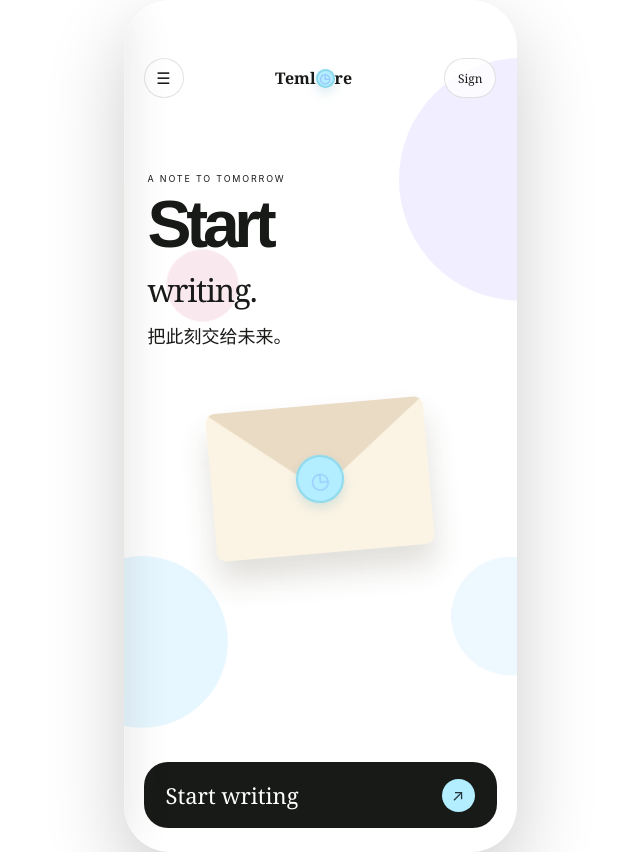
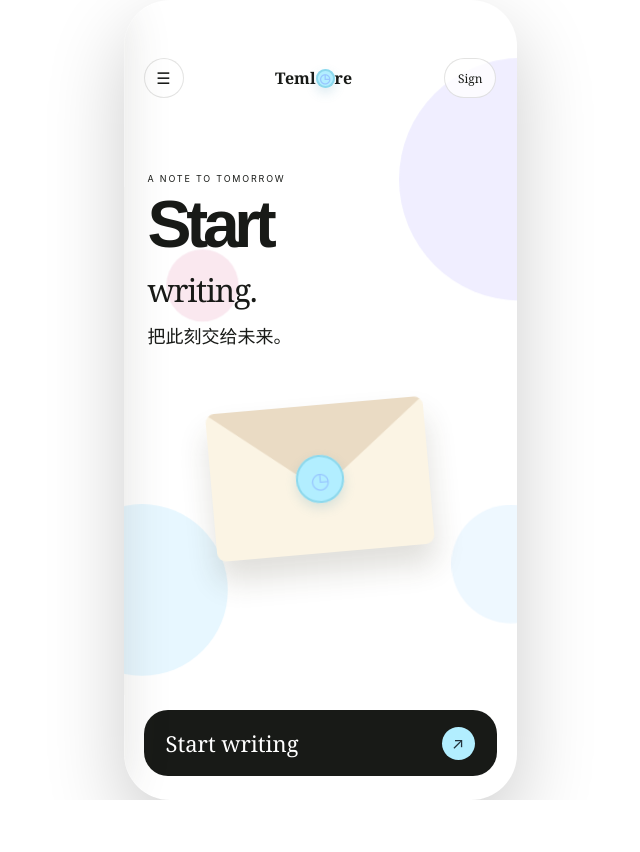
Before and after one commit to yuyj120938/temlore., a React (Vite) app: page / in a window 1280 px wide. Shown: the whole page, without its empty margins (320-960 px from the left). After the commit the page ends 800 px from the top, so only its background shows below. Built offline with nearby package versions, Linux system fonts and the light colour scheme.

Commit message:
fix: use full mobile viewport layout

```diff
--- a/src/styles/global.css
+++ b/src/styles/global.css
@@ -4,7 +4,7 @@ html, body, #root { min-height: 100%; margin: 0; }
 body { background: var(--page-bg); color: var(--ink); font-family: Inter, "PingFang SC", sans-serif; }
 button, input, textarea { font: inherit; }
 .app-placeholder { min-height: 100vh; display: grid; place-items: center; background: #fff; font-family: Georgia, serif; font-size: 2rem; }
-.mobile-frame { position: relative; width: min(100%, 393px); min-height: 852px; margin: 0 auto; overflow: hidden; border-radius: var(--page-radius); background: var(--page-bg); box-shadow: 0 30px 80px rgba(0,0,0,.2); }
+.mobile-frame { position: relative; width: 100%; max-width: 393px; min-height: 100svh; margin: 0 auto; overflow: hidden; border-radius: var(--page-radius); background: var(--page-bg); box-shadow: 0 30px 80px rgba(0,0,0,.2); }
 .mobile-island { display: none; }
 .mobile-status { position: absolute; z-index: 19; top: 16px; left: 22px; right: 22px; display: flex; justify-content: space-between; color: var(--ink); font-size: 11px; font-weight: 700; }
 .mobile-status .mobile-signals{display:none}
@@ -24,7 +24,7 @@ button, input, textarea { font: inherit; }
 .auth-screen, .sealing-screen, .sealing-animation, .memory-desk, .reader-screen { animation: screenEnter .62s cubic-bezier(.22,.7,.18,1) both; }
 @media (prefers-reduced-motion: reduce) { .auth-screen, .sealing-screen, .sealing-animation, .memory-desk, .reader-screen, .home-logo, .home-topbar > button, .home-copy, .home-envelope, .start-button { animation-duration: .01ms; animation-delay: 0s; } }
 .photo-placeholder{overflow:hidden}.photo-placeholder img{width:100%;height:100%;object-fit:cover;transition:transform .2s ease}.polaroid .photo-scale{display:block;width:100%;margin:7px 0 0;accent-color:#98c6ff}.custom-time{display:flex;align-items:center;justify-content:center;gap:8px;margin-top:20px;color:#777263;font-size:10px}.custom-time input{border:1px solid #d9d5ca;border-radius:10px;padding:8px;background:#fff;color:#4e4a3d}
-.editor-screen,.sealing-screen,.sealing-animation,.memory-desk,.reader-screen,.timeline-page{position:relative;width:min(100%,393px);min-height:852px;margin:0 auto;overflow:hidden;background:#fff}.timeline-page{padding-top:70px}.timeline-back{position:absolute;z-index:3;top:22px;left:20px;width:40px;height:40px;border:1px solid #17181222;border-radius:50%;background:#fff}.editor-toolbar{left:max(25px,calc((100vw - 393px)/2 + 25px));right:max(25px,calc((100vw - 393px)/2 + 25px))}@media(max-width:393px){.mobile-frame,.editor-screen,.sealing-screen,.sealing-animation,.memory-desk,.reader-screen,.timeline-page{width:100%;min-height:100svh;border-radius:0;box-shadow:none}}
+.editor-screen,.sealing-screen,.sealing-animation,.memory-desk,.reader-screen,.timeline-page{position:relative;width:100%;max-width:393px;min-height:100svh;margin:0 auto;overflow:hidden;background:#fff}.timeline-page{padding-top:70px}.timeline-back{position:absolute;z-index:3;top:22px;left:20px;width:40px;height:40px;border:1px solid #17181222;border-radius:50%;background:#fff}.editor-toolbar{left:max(25px,calc((100vw - 393px)/2 + 25px));right:max(25px,calc((100vw - 393px)/2 + 25px))}@media(max-width:393px){.mobile-frame,.editor-screen,.sealing-screen,.sealing-animation,.memory-desk,.reader-screen,.timeline-page{width:100%;min-height:100svh;border-radius:0;box-shadow:none}}
 .time-ring>i{transition:transform .72s cubic-bezier(.22,.8,.2,1)}.custom-time{width:100%;max-width:300px;margin:18px auto 0;padding:9px 12px;border:2px solid #dedaff;border-radius:18px;background:rgba(222,218,255,.16);justify-content:space-between}.custom-time span{color:#68637b}.custom-time input{min-width:0;border:0!important;background:transparent!important;outline:0;accent-color:#98c6ff}.custom-time:focus-within,.custom-time.selected{border-color:#98c6ff;box-shadow:0 0 0 4px rgba(152,198,255,.18)}
 .reader-screen{overflow-y:auto}.reader-text{white-space:pre-wrap;font:16px/1.9 SimSun,Songti SC,serif}.reader-screen article.kaiti .reader-text{font-family:KaiTi,STKaiti,serif}.reader-photo{position:relative;max-width:100%;margin:24px auto;padding:10px 10px 16px;background:#fffdf7;box-shadow:0 9px 18px rgba(68,53,32,.14)}.reader-photo>div{height:calc(100% - 26px);overflow:hidden;background:#edf3fa}.reader-photo img{width:100%;height:100%;object-fit:cover}.reader-photo figcaption{text-align:center;margin-top:8px;font:10px Georgia,serif}
 .time-ring>i::after{content:'';position:absolute;left:50%;bottom:-5px;width:10px;height:10px;transform:translateX(-50%);border-radius:50%;background:#98c6ff;border:2px solid #fff}
```
